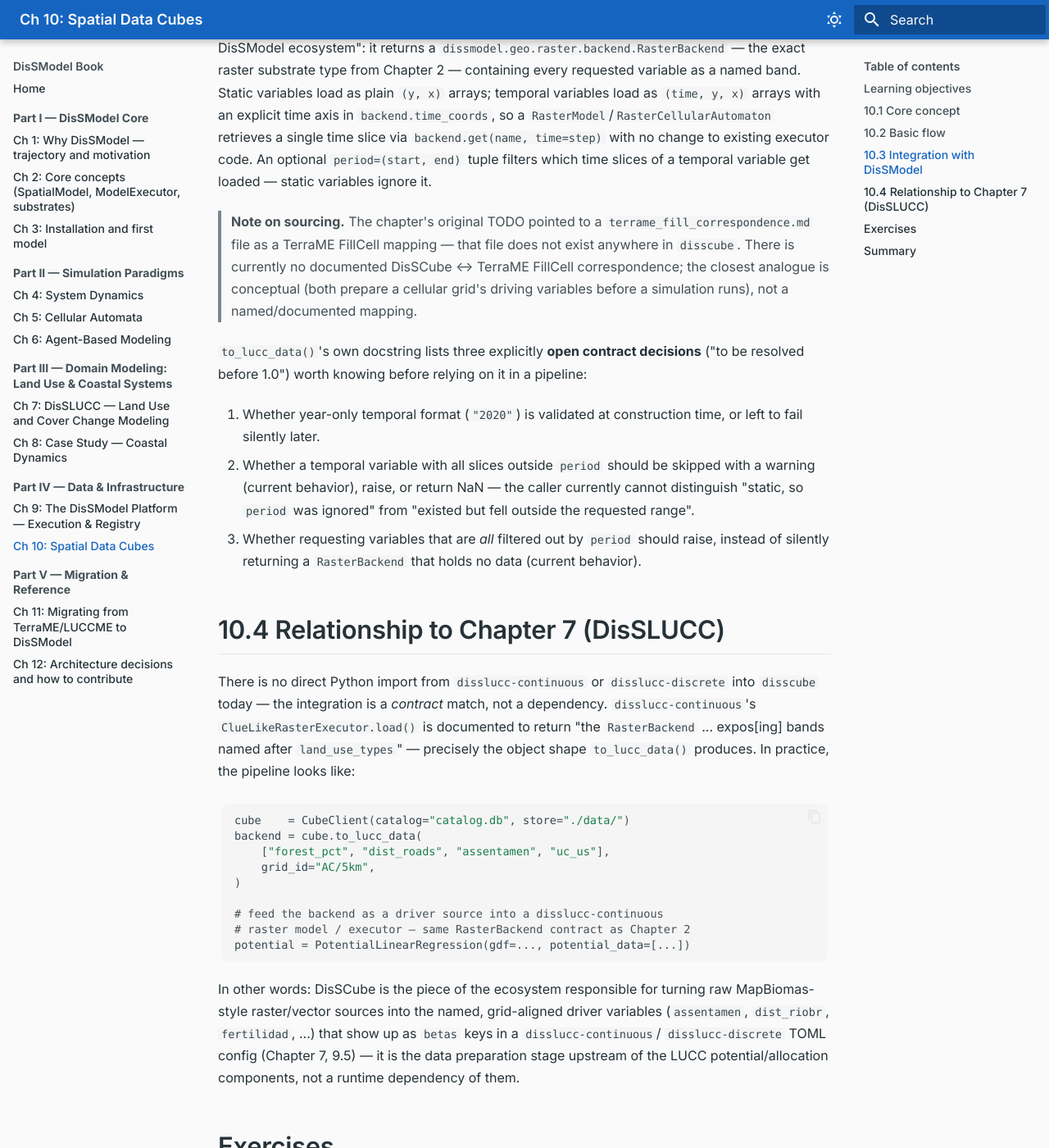
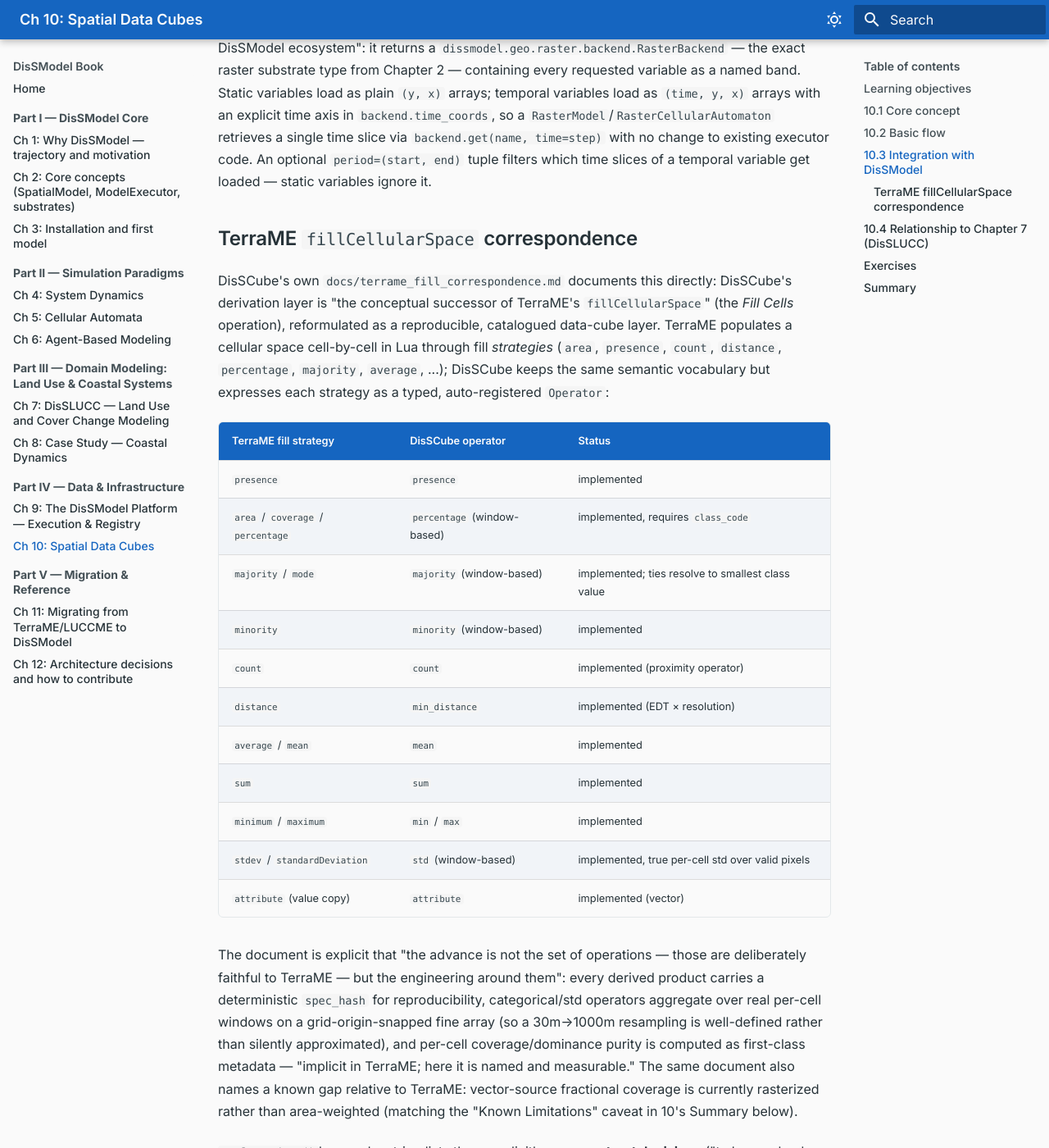
Before and after one commit to DisSModel/dissmodel-book, an MkDocs documentation site: the page built from docs/part4-infra/ch10_disscube.md, in a window 1280 px wide and 1400 px high, scrolled down 1546 px. Shown: the whole window at 82% size. Built offline with MkDocs 1.6.1 and Material for MkDocs 9.7.7, drawn with Linux system fonts in a browser that asks for light colours.

Commit message:
docs(ch10): fix incorrect claim that terrame_fill_correspondence.md doesn't exist

```diff
--- a/docs/part4-infra/ch10_disscube.md
+++ b/docs/part4-infra/ch10_disscube.md
@@ -71,12 +71,42 @@
 filters which time slices of a temporal variable get loaded — static
 variables ignore it.
 
-> **Note on sourcing.** The chapter's original TODO pointed to a
-> `terrame_fill_correspondence.md` file as a TerraME FillCell mapping —
-> that file does not exist anywhere in `disscube`. There is currently no
-> documented DisSCube ↔ TerraME FillCell correspondence; the closest
-> analogue is conceptual (both prepare a cellular grid's driving
-> variables before a simulation runs), not a named/documented mapping.
+### TerraME `fillCellularSpace` correspondence
+
+DisSCube's own `docs/terrame_fill_correspondence.md` documents this
+directly: DisSCube's derivation layer is "the conceptual successor of
+TerraME's `fillCellularSpace`" (the *Fill Cells* operation), reformulated
+as a reproducible, catalogued data-cube layer. TerraME populates a
+cellular space cell-by-cell in Lua through fill *strategies* (`area`,
+`presence`, `count`, `distance`, `percentage`, `majority`, `average`,
+...); DisSCube keeps the same semantic vocabulary but expresses each
+strategy as a typed, auto-registered `Operator`:
+
+| TerraME fill strategy | DisSCube operator | Status |
+|---|---|---|
+| `presence` | `presence` | implemented |
+| `area` / `coverage` / `percentage` | `percentage` (window-based) | implemented, requires `class_code` |
+| `majority` / `mode` | `majority` (window-based) | implemented; ties resolve to smallest class value |
+| `minority` | `minority` (window-based) | implemented |
+| `count` | `count` | implemented (proximity operator) |
+| `distance` | `min_distance` | implemented (EDT × resolution) |
+| `average` / `mean` | `mean` | implemented |
+| `sum` | `sum` | implemented |
+| `minimum` / `maximum` | `min` / `max` | implemented |
+| `stdev` / `standardDeviation` | `std` (window-based) | implemented, true per-cell std over valid pixels |
+| `attribute` (value copy) | `attribute` | implemented (vector) |
+
+The document is explicit that "the advance is not the set of operations
+— those are deliberately faithful to TerraME — but the engineering
+around them": every derived product carries a deterministic `spec_hash`
+for reproducibility, categorical/std operators aggregate over real
+per-cell windows on a grid-origin-snapped fine array (so a 30m→1000m
+resampling is well-defined rather than silently approximated), and
+per-cell coverage/dominance purity is computed as first-class metadata —
+"implicit in TerraME; here it is named and measurable." The same document
+also names a known gap relative to TerraME: vector-source fractional
+coverage is currently rasterized rather than area-weighted (matching the
+"Known Limitations" caveat in 10's Summary below).
 
 `to_lucc_data()`'s own docstring lists three explicitly **open contract
 decisions** ("to be resolved before 1.0") worth knowing before relying on
```
